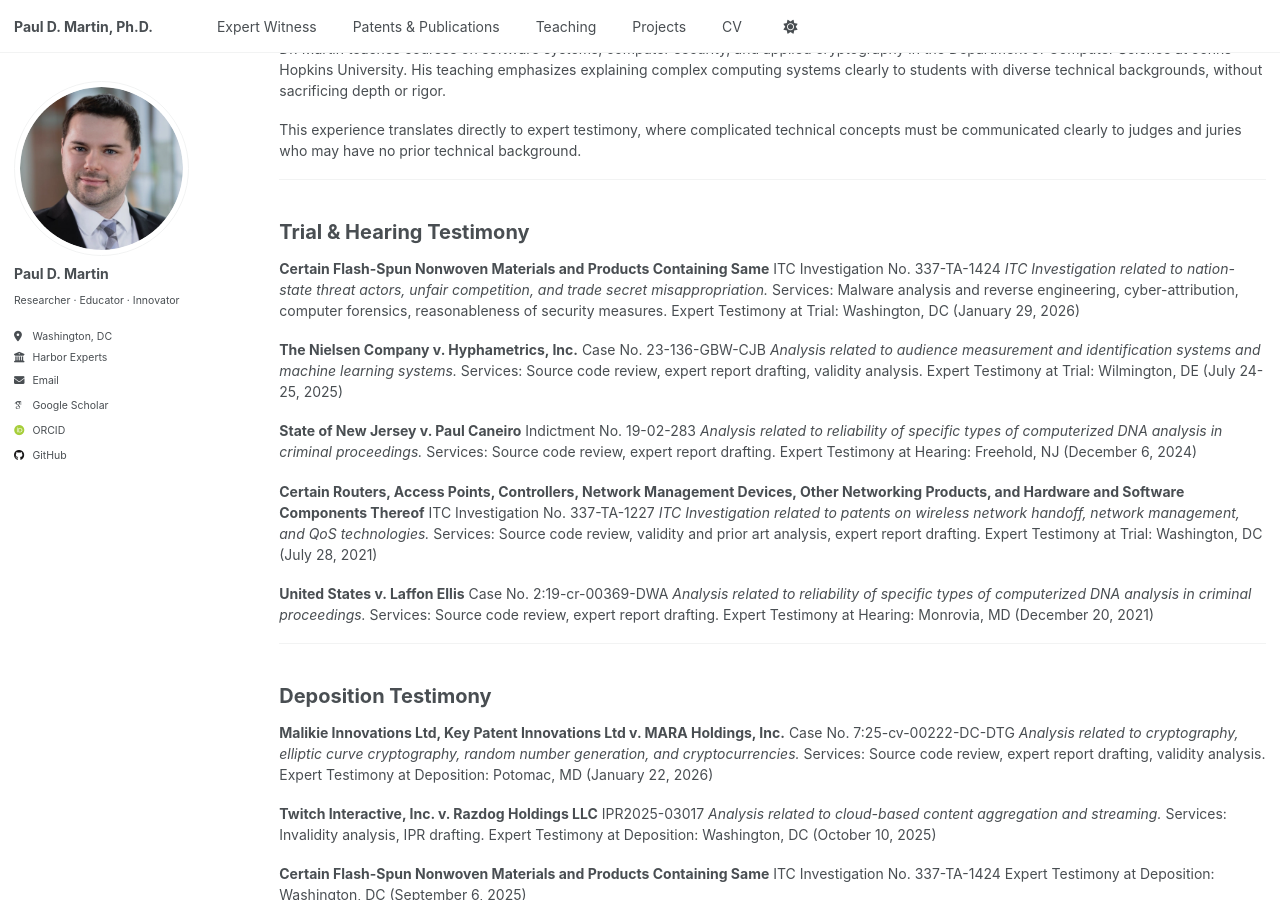
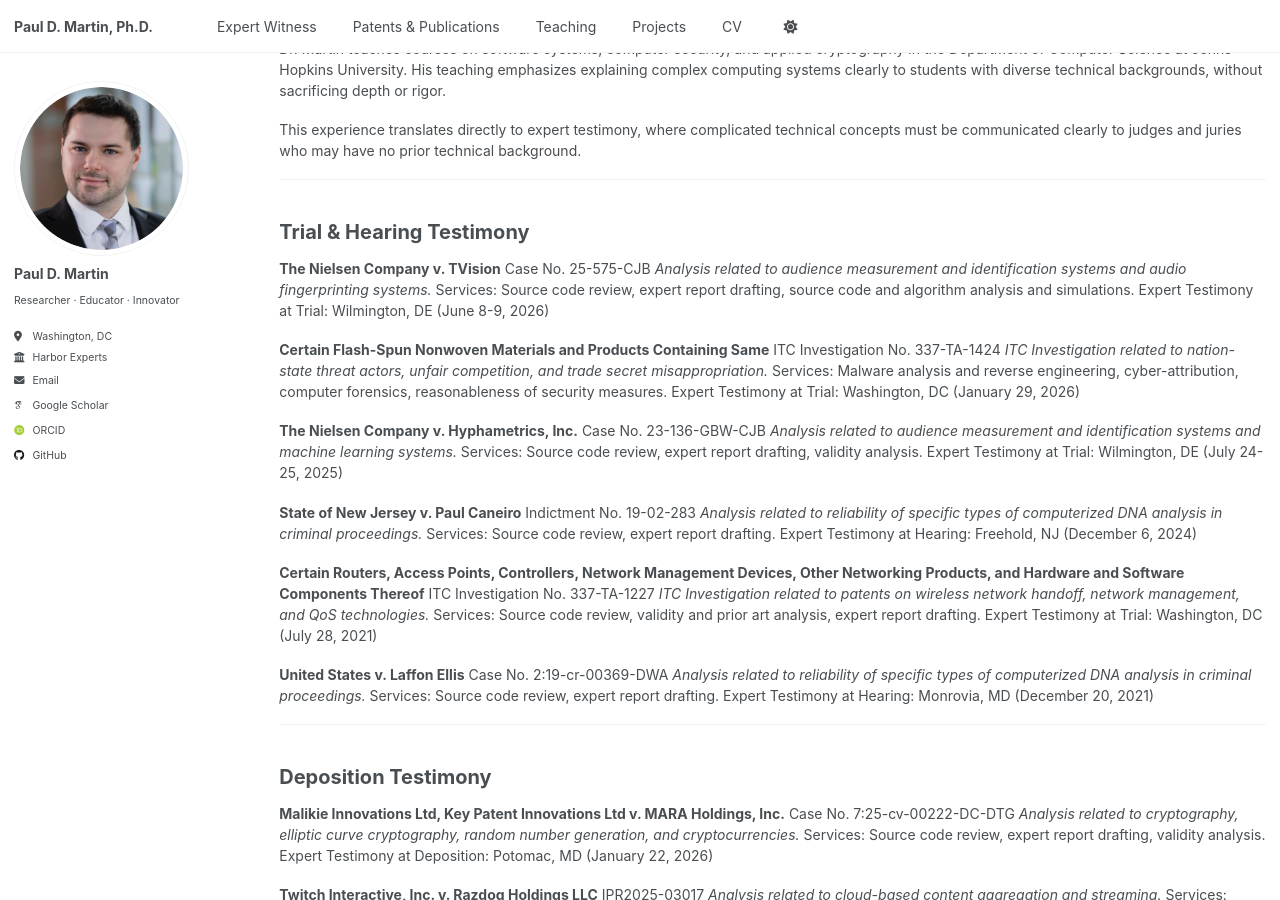
Before and after one commit to pauldmartinphd/pauldmartinphd.github.io, a Jekyll site: the page built from _pages/expert-witness.md, in a window 1280 px wide and 900 px high, scrolled down 1819 px. Built offline with Jekyll 4.4.1, drawn with Linux system fonts in a browser that asks for light colours; some web fonts are replaced; a script that is not in the unit is left out.

Commit message:
Add Nielsen v. TVision trial testimony (June 2026), update testimony counts to 19 appearances and 4 trials.
Co-Authored-By: Claude Opus 4.6 <noreply@anthropic.com>

```diff
--- a/_pages/expert-witness.md
+++ b/_pages/expert-witness.md
@@ -82,6 +82,12 @@ This experience translates directly to expert testimony, where complicated techn
 ---
 
 ## Trial & Hearing Testimony
+
+**The Nielsen Company v. TVision**
+Case No. 25-575-CJB
+*Analysis related to audience measurement and identification systems and audio fingerprinting systems.*
+Services: Source code review, expert report drafting, source code and algorithm analysis and simulations.
+Expert Testimony at Trial: Wilmington, DE (June 8-9, 2026)
 
 **Certain Flash-Spun Nonwoven Materials and Products Containing Same**
 ITC Investigation No. 337-TA-1424
```
Also changed, not shown: _pages/about.md (+3 -3 lines).
